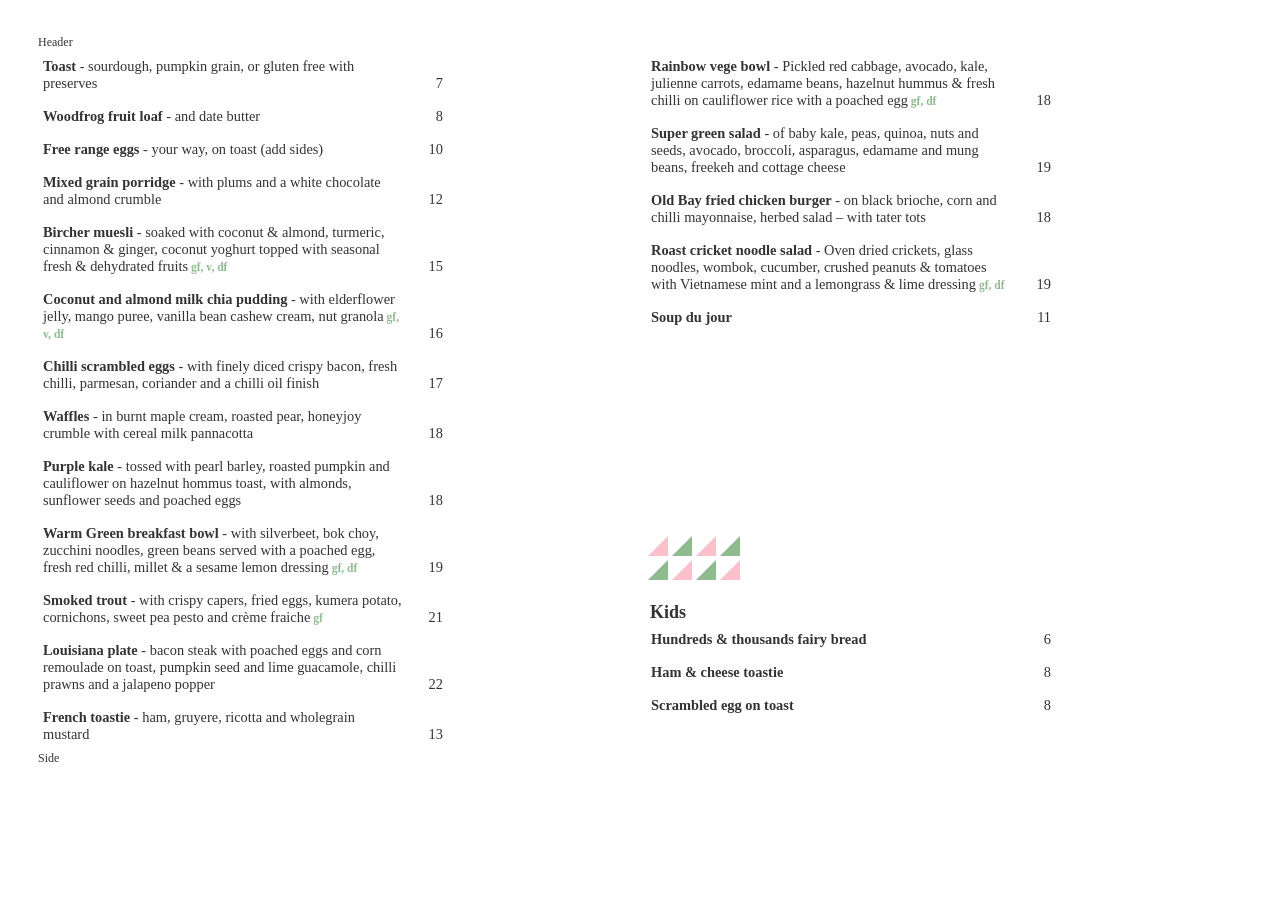
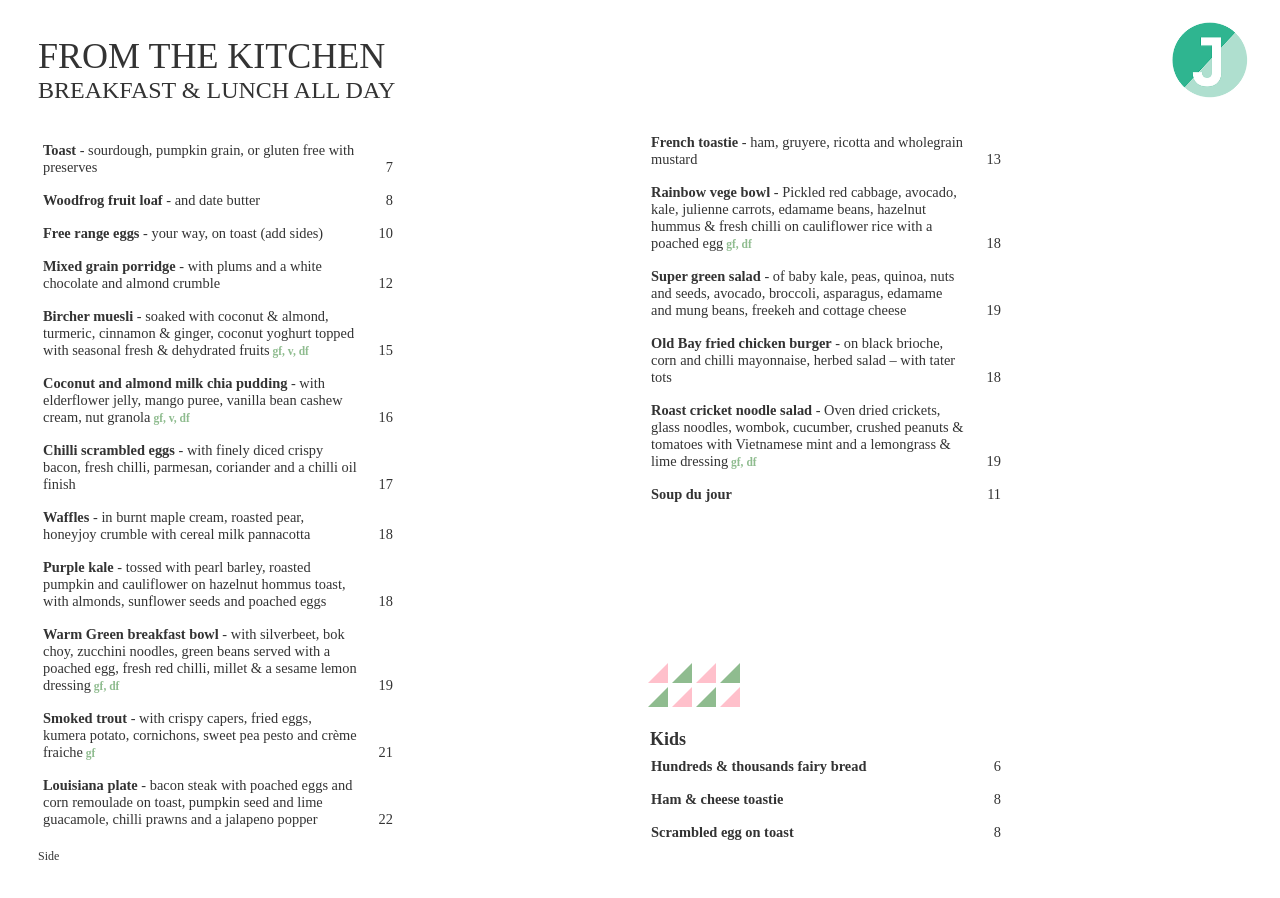
Before and after one commit to pcsmomo/menuboard, a React (Create React App) app in the folder client/: page / in a window 1280 px wide. Shown: the top 898 px of the page. Before the commit the page ends 804 px from the top, so only its background shows below. Built offline with nearby package versions, Linux system fonts and the light colour scheme.

Commit message:
complete head

```diff
--- a/client/src/actions/index.js
+++ b/client/src/actions/index.js
@@ -3,7 +3,6 @@ import { FETCH_DISHES, FETCH_KIDS } from "./types";
 
 export const fetchDishes = () => async dispatch => {
   const res = await axios.get("/data/dishes.json");
-  console.log("action: fetchDishes");
   dispatch({
     type: FETCH_DISHES,
     payload: res.data
@@ -12,7 +11,6 @@ export const fetchDishes = () => async dispatch => {
 
 export const fetchKids = () => async dispatch => {
   const res = await axios.get("/data/kids.json");
-  console.log("action: fetchKids");
   dispatch({
     type: FETCH_KIDS,
     payload: res.data
--- a/client/src/components/Header.js
+++ b/client/src/components/Header.js
@@ -1,8 +1,20 @@
 import React, { Component } from "react";
 
 class Header extends Component {
+  renderHeader() {
+    return (
+      <div>
+        <div className="title">
+          <div className="mainTitle">FROM THE KITCHEN</div>
+          <div className="subTitle">BREAKFAST & LUNCH ALL DAY</div>
+        </div>
+        <img className="logo" src="/images/jethro_logo.png" />
+      </div>
+    );
+  }
+
   render() {
-    return <div>Header</div>;
+    return <div>{this.renderHeader()}</div>;
   }
 }
 
--- a/client/src/components/Kids.js
+++ b/client/src/components/Kids.js
@@ -37,7 +37,7 @@ class Kids extends Component {
           <div className="triangle" />
           <div className="triangle pink" />
         </div>
-        <div className="kidsTitle">Kids</div>
+        <div className="thirdTitle">Kids</div>
         <div className="dishes">{this.renderMenu()}</div>
       </div>
     );
--- a/client/src/reducers/dishesReducer.js
+++ b/client/src/reducers/dishesReducer.js
@@ -3,7 +3,6 @@ import { FETCH_DISHES } from "../actions/types";
 export default function(state = {}, action) {
   switch (action.type) {
     case FETCH_DISHES:
-      console.log("reducer: fetchDishes");
       return action.payload;
     default:
       return state;
--- a/client/src/reducers/kidsReducer.js
+++ b/client/src/reducers/kidsReducer.js
@@ -3,7 +3,6 @@ import { FETCH_KIDS } from "../actions/types";
 export default function(state = {}, action) {
   switch (action.type) {
     case FETCH_KIDS:
-      console.log("reducer: fetchKids");
       return action.payload;
     default:
       return state;
--- a/client/src/style/App.css
+++ b/client/src/style/App.css
@@ -1,16 +1,32 @@
 .content {
   padding: 30px;
 }
+
+.title {
+  margin-bottom: 30px;
+}
+.mainTitle {
+  font: 3em bold black;
+}
+.subTitle {
+  font: 2em lighter black;
+}
+.logo {
+  position: absolute;
+  top: 20px;
+  right: 30px;
+  width: 80px;
+}
+
 .main {
   column-count: 2;
 }
-
 .dish {
   display: grid;
   grid-template-columns: 90% 10%;
   /*grid-column-gap: 1em;*/
   /*align-items: end;*/
-  max-width: 400px;
+  max-width: 350px;
   padding: 8px 5px;
   font-size: 1.2em;
 }
@@ -29,16 +45,16 @@
 
 .divTriangle {
   display: block;
-  margin-top: 200px;
+  margin-top: 150px;
 }
 .triangle {
   float: left;
   width: 0px;
   height: 0px;
-  margin: 2px;
   border-width: 0px 0px 20px 20px;
   border-style: solid;
   border-color: transparent transparent darkseagreen;
+  margin: 2px;
 }
 .triangle.pink {
   border-color: transparent transparent pink;
@@ -46,7 +62,7 @@
 .newLine {
   clear: both;
 }
-.kidsTitle {
+.thirdTitle {
   font-size: 1.5em;
   font-weight: bold;
   padding-top: 20px;
```
Also changed, not shown: client/src/components/Lunch.js (deleted, +0 -9 lines), client/public/images/jethro_logo.png (added).
